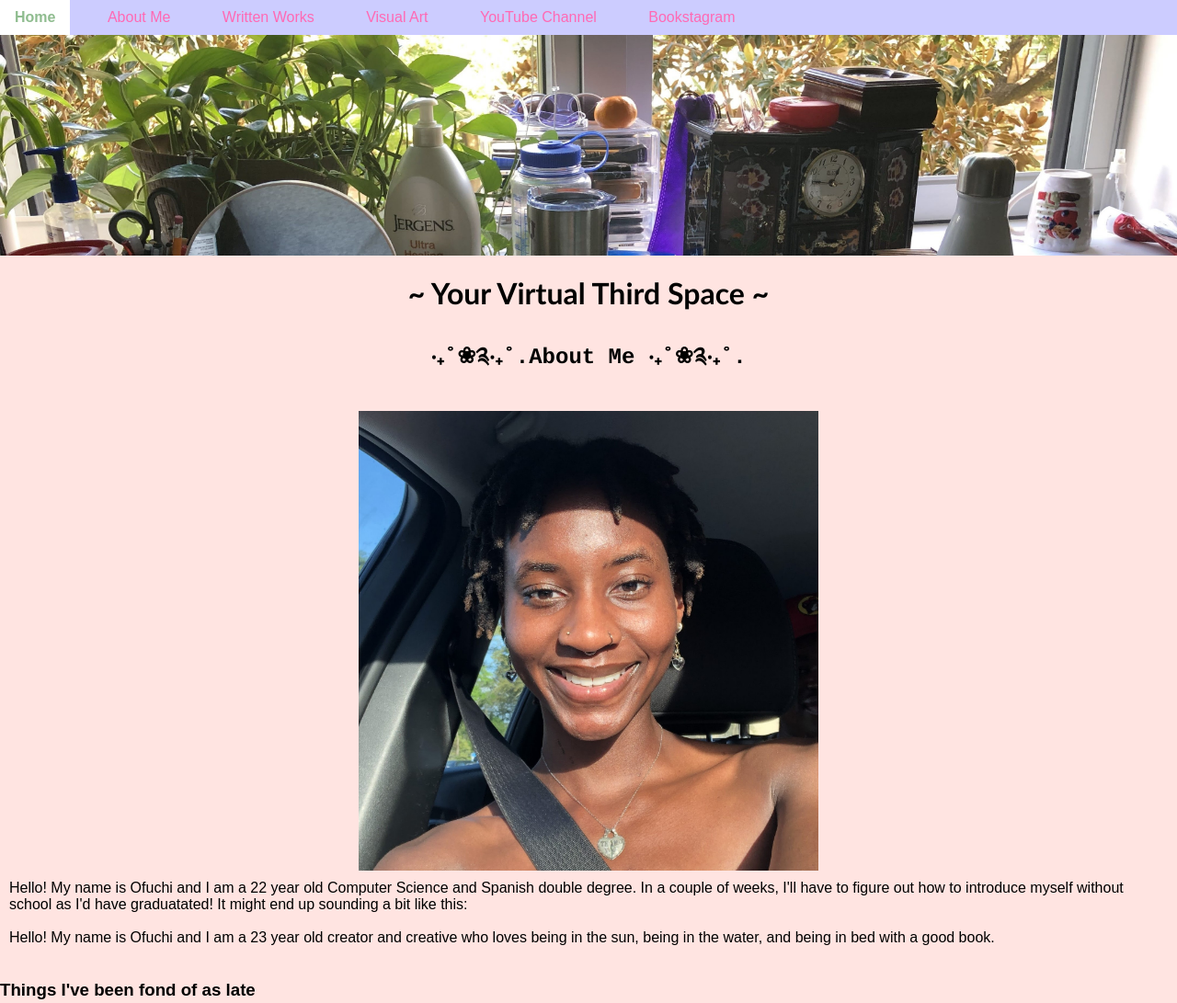
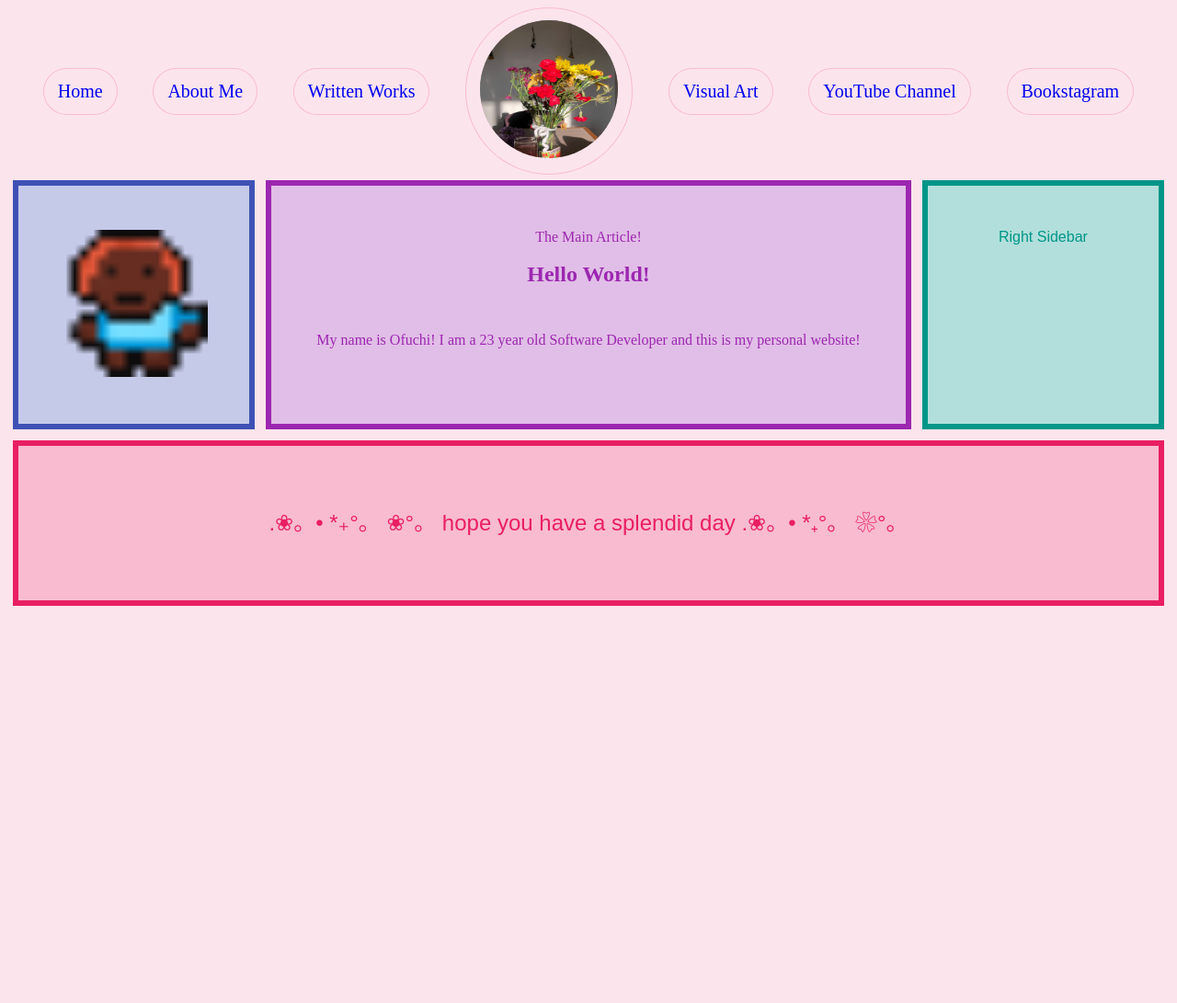
Before and after one commit to ofuchia/ofuchionline, a plain HTML site: page index.html in a window 1280 px wide. Shown: the top 1091 px of the page at 92% size. After the commit the page ends 800 px from the top, so only its background shows below. Drawn offline with Linux system fonts and the light colour scheme.

Commit message:
Restarted website. First push.

```diff
--- a/index.html
+++ b/index.html
@@ -1,73 +1,81 @@
 <!DOCTYPE html>
-<html>
-
+<html lang="en">
   <head>
-  <meta charset="utf-8">
-  <meta name="viewport" content="width=device-width"> <!--allows page to be responsive depending on screen of device -->
-  <title>ofuchi online</title>
-
-  <!--adding icon to webtab-->
-  <link rel="icon" href="./images/icon.jpg">
-
-  <!-- linking to css sheets-->
-  <link href="reset.css" rel="stylesheet" type="text/css" />
-  <link href="style.css" rel="stylesheet" type="text/css" />
-  <link href="reset-webview.css" rel="stylesheet" type="text/css" />
+    <meta charset="UTF-8" />
+    <meta name="viewport" content="width=device-width, initial-scale=1.0" />
+    <title>ofuchionline</title>
+    <link rel="stylesheet" href="style.css" />
   </head>
-
   <body>
-  <!--Navbar Code -->
-  <div class="navbar">
+    <div class="container">
+      <header class="navbar">
         <ul>
           <li><a href="#">Home</a></li>
-      <li><a href="#about-me">About Me</a></li> <!--jumps down to the About Me section*/-->
-      <li><a href="https://ofuchiwrites.substack.com/"
-          target="_blank">Written Works</a></li>
-      <li><a href="https://www.instagram.com/plusotra"
-          target="_blank">Visual Art</a></li>
-       <li><a href="https://www.youtube.com/@ofuchi"
-         target="_blank">YouTube Channel</a></li>
-        <li><a href="https://www.instagram.com/ofuchiwrites"
-          target="_blank">Bookstagram</a></li>
+          <li><a href="#about-me">About Me</a></li>
+          <!--jumps down to the About Me section*/-->
+          <li>
+            <a href="https://ofuchiwrites.substack.com/" target="_blank"
+              >Written Works</a
+            >
+          </li>
+          <li>
+            <img style="height: 150px; width: 150px" id="logo"
+            src="./images/icon.jpg"
+          </li>
+          <li>
+            <a href="https://www.instagram.com/plusotra" target="_blank"
+              >Visual Art</a
+            >
+          </li>
+          <li>
+            <a href="https://www.youtube.com/@ofuchi" target="_blank"
+              >YouTube Channel</a
+            >
+          </li>
+          <li>
+            <a href="https://www.instagram.com/ofuchiwrites" target="_blank"
+              >Bookstagram</a
+            >
+          </li>
         </ul>
-  </div>
+      </header>
+      <main>
+        <article class="item main-article">
+          The Main Article!
+          <h1>Hello World!</h1>
+          <br />
+          <p>
+            My name is Ofuchi! I am a 23 year old Software Developer and this is
+            my personal website!
+          </p>
+        </article>
+        <aside class="item sidebar-left">
 
-  <header>
-    <img src= "./images/header-img.jpg" alt="photos of my plants in font" id= "header-image"/>
+          <img
+            id="thumbnail"
+            src="./img/web_pixel_stand.png"
+            style="height: 160px"
+          />
+        </aside>
 
-  </header>
-  <!--- Main --->
-  <div class="main">
-
-    <h1 id="opening-text"> ~ Your Virtual Third Space ~</h1>
-    <!-- <img src= "./images/rita.jpeg" alt="Drawing of my friend Rita" class="rita-img"/> -->
-
-    <!--about me section-->
-    <h2 id= "about-me"> ‧₊˚❀༉‧₊˚.About Me ‧₊˚❀༉‧₊˚.</h2>
-    <img src= "./images/selfie.jpg" alt="A photo of myself, taken inside a car" class="selfie"/>
-    <p> Hello! My name is Ofuchi and I am a 22 year old Computer Science and Spanish double degree. In a couple of weeks, I'll have to figure out how to introduce myself without school as I'd have graduatated! It might end up sounding a bit like this:
-      <br/>
-      <br/>
-      Hello! My name is Ofuchi and I am a 23 year old creator and creative who loves being in the sun, being in the water, and being in bed with a good book.
-    <br/>
-    <br/>
-    <h3>Things I've been fond of as late</h3>
-    <img src= "./images/pluty.jpg" alt="A photo of my cat, sitting on top of my journal" class="selfie"/>
-    <p>My cat Pluto and the way he disturbs me in the morning</p>
-
-    <img src= "./images/beach.jpg" alt="A photo of the beach" class="selfie"/>
-    <p>Water. I love beaches. </p>
-
-
-  </div>
-
-
-  <!--footer-->
-  <div class="footer">
-    <p> .❀。• *₊°。 ❀°。 hope you have a splendid day .❀。•
-      *₊°。 ❀°。
-    </p>
+        <aside class="item sidebar-right">Right Sidebar</aside>
+      </main>
+      <footer>
+        <p>.❀。• *₊°。 ❀°。 hope you have a splendid day .❀。• *₊°。 ❀°。</p>
+      </footer>
     </div>
   </body>
 
+  <script language="javascript" type="text/javascript">
+    var image = document.getElementById("thumbnail");
+    var images = ["./img/web_pixel_stand.png", "./img/web_pixel_wave.png"];
+    var index = 0;
+
+    function changeImage() {
+      image.src = images[index];
+      index = (index + 1) % images.length;
+    }
+
+    setInterval(changeImage, 450);
+  </script>
 </html>
--- a/style.css
+++ b/style.css
@@ -1,130 +1,99 @@
-/* TO:DO figure out how to stop the giggle on hover*/
+html{
+  background: #FCE4EC;
+  font-family: Arial;
+  /* text-transform: uppercase; */
+}
+main{
+  display: flex;
+
+}
+.main-article{
+  font-family: 'Times New Roman', Times, serif;
+}
+
+.navbar ul{
+  display: flex;
+  align-items: center;
+  justify-content: space-evenly;
+  list-style-type: none;
+  margin: 0;
+  padding: 0;
 
 
 
-body {
-    /* Add a background color*/
-    background-color: mistyrose;
-    font-family: Arial, "Times New Romnan", sans-serif;
-    font-size: 16px;
-    color: black;
-    margin: 0; /*removing the gap on the left and right*/
-  }
-
-body p{
-  margin: 10px; /*so that text isn't all the way at the edge of the screen*/
 }
-
-header{
-  background-image: linear-gradient(rgba(0, 0, 0, .3), rgba(0, 0, 0, .3)), url('../images/header-1.jpg'); /*only as wide as the text on it...*/
+.navbar ul li{
+  background-color: #FCE4EC;
+  padding: 14px 16px;
+  border-radius: 100px;
+  box-shadow: 0px 0px 0px 1px #F8BBD0 inset;
 
 }
 
-
-#header-image{
-  display: block;
-  margin-left: 0;
-  margin-right: 0;
-  padding-left: 0;
-  width: 100%;
-  height: 15rem; /*currently an odd sliver but it's responsive so we'll ride for now*/
-  object-fit: cover /*desquish the image it*/
+.navbar ul li a{
+  text-decoration: none; /*remove lines under text*/
+  font-family: 'Times New Roman', Times, serif;
+  font-size: 20px;
+}
+.item{
+  font-size: 1rem;
+  line-height: 1;
+  text-align: center;
+  padding: 3rem 1rem;
+  background: #F8BBD0;
+  border: 6px solid #E91E63;
+  color: #E91E63;
+  margin: 6px;
+  font-style: normal;
 }
 
-#opening-text{
+footer{
+  font-size: 1.5rem;
+  line-height: 1;
   text-align: center;
-  font-family: 'Gill Sans', 'Gill Sans MT', Calibri, 'Trebuchet MS', sans-serif;
-}
-.main h2{
-  font-family: Courier, "Times New Roman";
-  text-align: center;
+  padding: 3rem 1rem;
+  background: #F8BBD0;
+  border: 6px solid #E91E63;
+  color: #E91E63;
+  margin: 6px;
 }
 
-.main img {
-  display:block;
-  width: 500px;
-  height: 500px;
-}
-
-.rita-img{
-  display: block;
-  margin-left: auto;
-  margin-right: auto;
-  padding-top: 10px;
-  width: 50%;
-  object-fit: cover /*desquish the image it*/
-}
-
-.selfie{
-  display: block;
-  margin-left: auto;
-  margin-right: auto;
-  width: 50%;
-  object-fit: cover
-}
-
-/* Navbar */
-.navbar{
-  background-color: #CCCCFF;
-  margin-top: -10px; /*to get rid of the gap up top*/
-  overflow: hidden; /*keeps the boxes within the navbar instead of popping out*/
-  width: 100%;
-
+article.item{
+  border: 6px solid #9c27b0;
+  background-color: #e1bee7;
+  color: #9c27b0;
+  order: 2;
+  flex: 3;
 
 }
 
-.navbar ul {
-  list-style-type: none;
-  overflow: hidden; /*? what do they do*/
-  display: inline;
-  margin-left: -50px; /*to minimize the spacing before first ul*/
+.sidebar-left{
+  background-color: #c5cae9;
+  border: 6px solid #3f51b5;
+  color: #3f51b5;
+  order: 1;
+  flex:1;
+
+}
+.sidebar-right{
+  background-color: #b2dfdb;
+  border: 6px solid #009688;
+  color: #009688;
+  order: 3;
+  flex: 1
+}
+@media screen and (max-width: 575px){
+  main{
+      flex-direction: column;
+  }
+  .sidebar-left{
+      order: 2;
+  }
 }
 
-.navbar li {
-  display: inline-block; /*doesnt add line breaks after elements so they can be side to side*/
-  margin: 10px; /*adds to the width of the navbar*/
-  padding-top: 10px;
-
+#logo {
+  width: 200px;
+  height: 100%;
+  background: rgba(0, 0, 0, 0.3);
+  border-radius: 100px;
 }
-
-.navbar a{
-  text-decoration: none;
-  text-align: center;
-  font-family: Arial;
-  padding: 14px 16px; /*gives it the button effect*/
-  font-size: 16px;
-
-}
-
-/*links*/
-
-/*unvisited link*/
-.navbar a:link {
-  color: #FF69B4;
-}
-
-/*visited link*/
-.navbar a:visited {
-  color: darkgoldenrod;
-}
-
-/*hovering*/
-.navbar a:hover {
-  color: darkseagreen;
-  font-weight: bold;
-  background-color: #ffff;
-}
-
-/*on click*/
-.navbar a:active {
-  color: yellow
-}
-
-
-.footer{
-  display: flex;
-  justify-content: center;
-  background-color: #CCCCFF;
-
-
-}
```
Also changed, not shown: img/web_pixel_stand.png (added), img/web_pixel_wave.png (added). Lines whose indentation alone changed are shown as unchanged.
